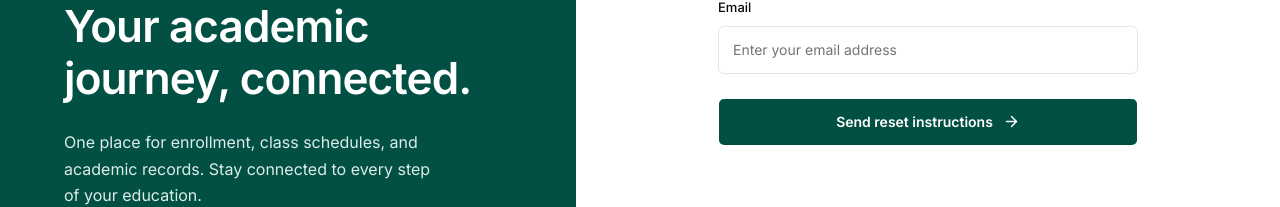
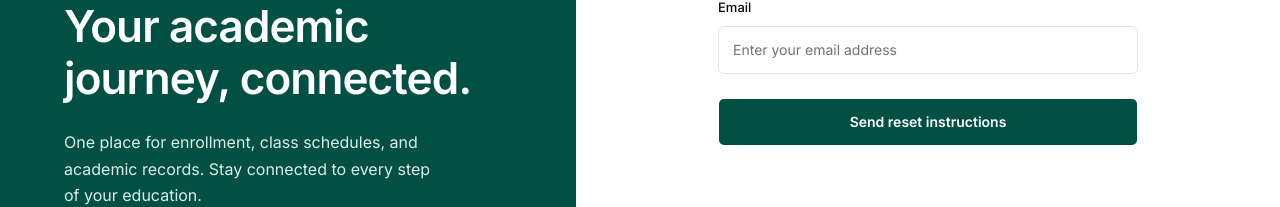
Before and after one commit to BNj10/pit, a Next.js app: page /forgot-password in a window 1280 px wide. Shown: the part 412-619 px from the top of the page. Built offline with nearby package versions, Linux system fonts and the light colour scheme.

Commit message:
style(auth): remove arrow icon from password reset button

```diff
--- a/app/(auth)/forgot-password/components/forgot-password-form.tsx
+++ b/app/(auth)/forgot-password/components/forgot-password-form.tsx
@@ -2,7 +2,7 @@
 
 import { useState, type FormEvent } from "react";
 import Link from "next/link";
-import { ArrowLeft, ArrowRight } from "lucide-react";
+import { ArrowLeft } from "lucide-react";
 
 import { Button } from "@/components/ui/button";
 import { Input } from "@/components/ui/input";
@@ -123,7 +123,6 @@ export function ForgotPasswordForm() {
         className="h-12 w-full gap-2.5 rounded-md text-sm font-semibold hover:bg-primary-hover"
       >
         Send reset instructions
-        <ArrowRight aria-hidden="true" className="size-[17px]" />
       </Button>
     </form>
   );
```
